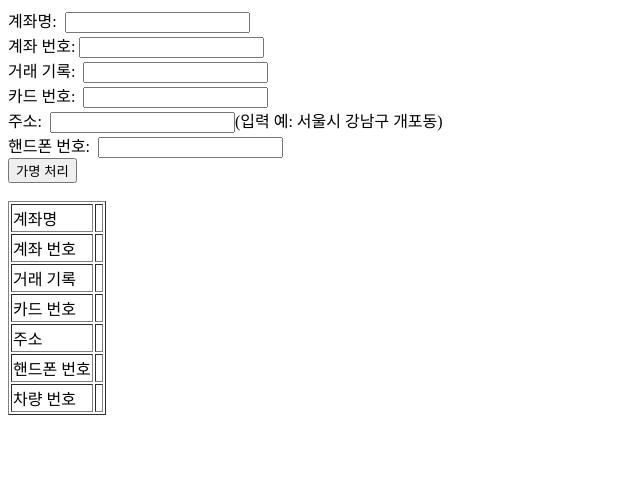
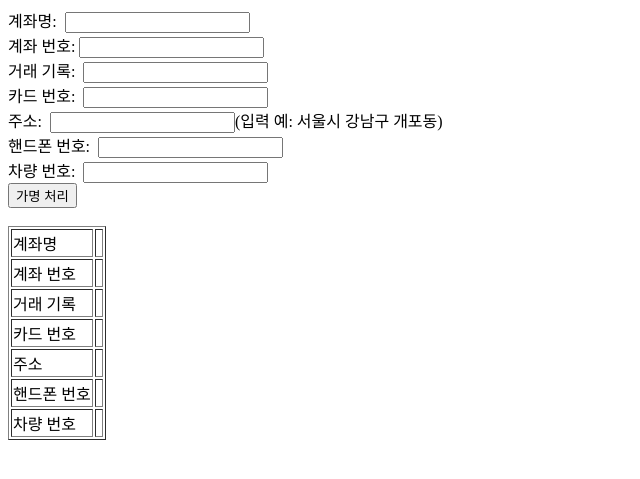
Before and after one commit to jw0245/MyDataShield-Demo-API, a Django app: page / in a window 1280 px wide. Shown: the top 479 px of the page, without its empty margins (0-640 px from the left). Run offline with Django 3.2, Linux system fonts and the light colour scheme; some libraries are stand-ins or nearby versions.

Commit message:
차량 번호 입력 추가

```diff
--- a/demo/mydatashield/templates/change.html
+++ b/demo/mydatashield/templates/change.html
@@ -34,6 +34,10 @@
         <div>
             <label for="telecom_num" >핸드폰 번호:&nbsp;</label>
             <input type="text" name="telecom_num">
+        </div>
+        <div>
+            <label for="car_number" >차량 번호:&nbsp;</label>
+            <input type="text" name="car_number">
         </div>
 
         <input type="button" value="가명 처리" onclick="change();">
```
